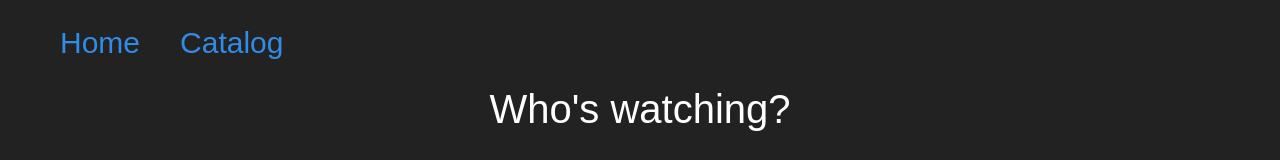
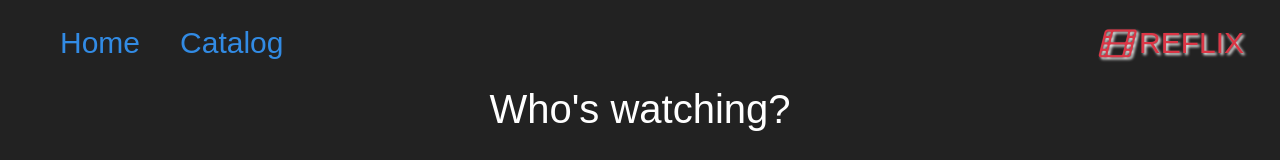
Before and after one commit to AnastasiyaZinman/reflix, a React (Create React App) app: page / in a window 1280 px wide. Shown: the top 160 px of the page. Built offline with nearby package versions, Linux system fonts and the light colour scheme; a web font is replaced by a local one.

Commit message:
added logo, search

```diff
--- a/package.json
+++ b/package.json
@@ -5,6 +5,7 @@
   "dependencies": {
     "axios": "^0.18.0",
     "bootstrap": "^4.1.3",
+    "font-awesome": "^4.7.0",
     "react": "^16.5.2",
     "react-dom": "^16.5.2",
     "react-router-dom": "^4.3.1",
--- a/public/index.html
+++ b/public/index.html
@@ -8,7 +8,11 @@
       manifest.json provides metadata used when your web app is added to the
       homescreen on Android. See https://developers.google.com/web/fundamentals/engage-and-retain/web-app-manifest/
     -->
+    <!-- <link rel="stylesheet" href="https://maxcdn.bootstrapcdn.com/bootstrap/3.3.7/css/bootstrap.min.css"> -->
+    <!-- <link rel="stylesheet" href="http://maxcdn.bootstrapcdn.com/font-awesome/4.3.0/css/font-awesome.min.css"> -->
+
     <link href="https://fonts.googleapis.com/css?family=Francois+One" rel="stylesheet">
+    <!-- <link rel="stylesheet" href="http://maxcdn.bootstrapcdn.com/font-awesome/4.2.0/css/font-awesome.min.css" type="text/css"> -->
     <link rel="manifest" href="%PUBLIC_URL%/manifest.json">
     <link rel="shortcut icon" href="%PUBLIC_URL%/favicon.ico">
     <!--
--- a/src/App.css
+++ b/src/App.css
@@ -1,4 +1,4 @@
-*{
+body{
   background-color: #222;
   color: white;
   font-family: 'Francois One', sans-serif;
@@ -8,12 +8,16 @@ text-align: left;
 margin-left: 20px;
 padding: 20px;
 }
+
 #main-links > a{
   margin: 20px;
   color: #328be4;
   font-size: 30px;
 }
-
+.reflix-l{
+  font-size:30px;
+  text-shadow: 2px 2px 3px #ffffff;
+}
 .App {
   text-align: center;
 }
@@ -42,3 +46,21 @@ padding: 20px;
   from { transform: rotate(0deg); }
   to { transform: rotate(360deg); }
 }
+
+.glyphicon {
+  position: relative;
+  top: 1px;
+  display: inline-block;
+  font-family: 'Glyphicons Halflings' !important;
+  font-style: normal;
+  font-weight: normal;
+  line-height: 1;
+  -webkit-font-smoothing: antialiased;
+  -moz-osx-font-smoothing: grayscale;
+}
+.glyphicon-film:before {
+  content: "\e009";
+}
+i {
+  font-family: fontawesome !important;
+  }
--- a/src/App.js
+++ b/src/App.js
@@ -1,13 +1,11 @@
 import React, { Component } from 'react';
 import '../node_modules/bootstrap/dist/css/bootstrap.min.css';
-// import '../node_modules/font-awesome/css/font-awesome.css';
+import '../node_modules/font-awesome/css/font-awesome.css';
 import './App.css';
 import { BrowserRouter as Router, Route, Link } from 'react-router-dom'
 import Home from './components/HomePage';
 import Catalog from './components/Catalog';
 import MovieDetail from './components/MovieDetail';
-import Movie from './components/Movie';
-import axios from 'axios';
 
 class App extends Component {
   constructor() {
@@ -50,6 +48,7 @@ class App extends Component {
           {/* Main Links */}
           <Link to="/">Home</Link>
           <Link to="/catalog">Catalog</Link>
+          <span className="float-right mr-3 text-danger reflix-l "><i className="fas fa-film"> </i>REFLIX</span>
         </div>
         {/* Routes go here */}
         <Route path="/" exact component={Home}/>
--- a/src/components/Catalog.js
+++ b/src/components/Catalog.js
@@ -50,8 +50,6 @@ class Catalog extends Component {
       // let rentedList = this.props.movies.filter(movie => movie.isRented)
       return  (<div className="container-of-movies">{rentedList.map(item => {
         let link = `/movies/${item.id}`;
-        let buttonType= item.isRented ?
-        {type:"rented-btn-type btn btn-secondary", text:"Rented"} :{type: "add-btn-type btn btn-info", text: "Add"};
         return(<div className="m-w-button" key={item.id}>
        <Movie
         movie={item}
@@ -68,7 +66,7 @@ class Catalog extends Component {
     render() {
         console.log(this.props.movies);
       return (
-        <div>
+        <div className="mt-1">
           <div className="float-right mr-3 form-group col-2">
           <input type="text" id="search" className="form-control text-black search-p" onChange={this.updateSearchText} value= {this.state.searchWord} placeholder="Type movie for search" />
           </div>
--- a/src/components/HomePage.js
+++ b/src/components/HomePage.js
@@ -20,8 +20,8 @@ class Home extends Component {
     return (
       <div>
         <h1>Who's watching?</h1>
-        <div className="container-of-movies">{this.state.users.map(item =>
-        <Link to="/catalog" key={item.id}>
+        <div className="container-of-movies">{this.state.users.map((item,i) =>
+        <Link to="/catalog" key={i}>
         <div style={{backgroundColor:item.color}}  className="userBox rounded" key={item.name}>
         <img className="img_av" src={item.imgUrl} alt=""/><br />
         {item.name}
```
Also changed, not shown: 1 other file (tests, documents, lock files or other folders).
